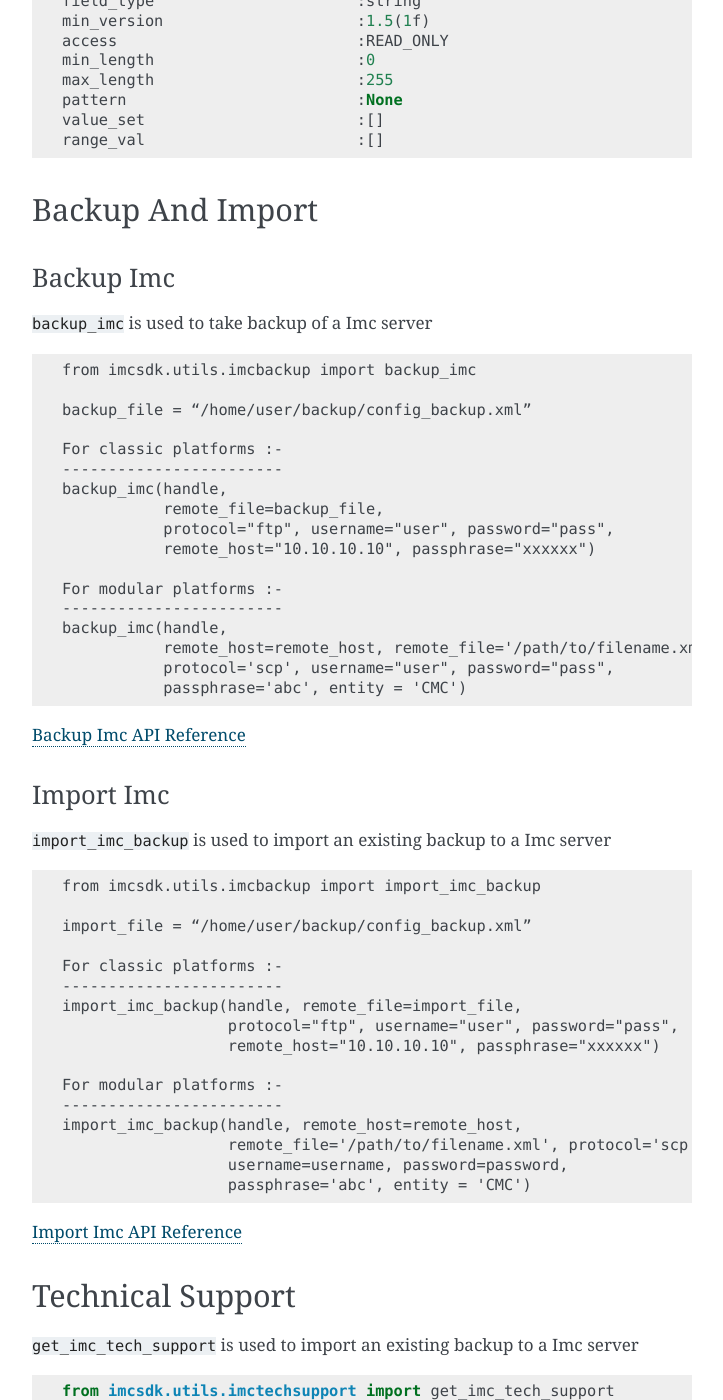
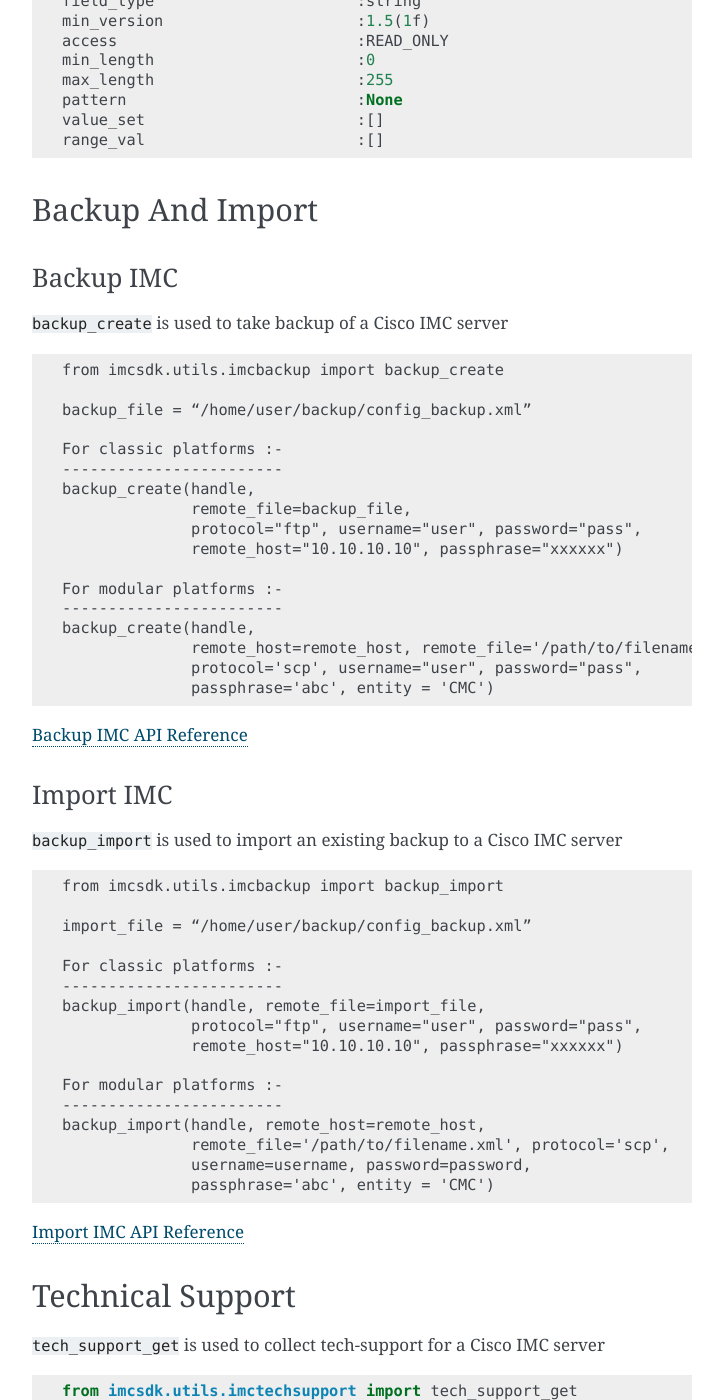
Before and after one commit to CiscoUcs/imcsdk, a Sphinx documentation site: the page built from docs/imcsdk_ug.rst, in a window 1280 px wide and 1400 px high, scrolled down 8596 px. Shown: the whole window, without its empty margins (388-1111 px from the left). Built offline with Sphinx 7.4.7, drawn with Linux system fonts in a browser that asks for light colours; pages that are not in the unit, such as notebooks, are missing from menus; some of the changed text lies outside the part shown.

Commit message:
renaming apis in utils directory
Signed-off-by: Swapnil Wagh <waghswapnil@gmail.com>

```diff
--- a/docs/imcsdk_ug.rst
+++ b/docs/imcsdk_ug.rst
@@ -33,8 +33,8 @@
 
 7.  `Backup And Import <#backup-and-import>`__
 
-    1. `Backup Imc <#backup-imc>`__
-    2. `Import Imc <#import-imc>`__
+    1. `Backup IMC <#backup-imc>`__
+    2. `Import IMC <#import-imc>`__
 
 8. `Technical Support <#technical-support>`__
 
@@ -398,7 +398,7 @@
    -  ``xml_attribute`` - the name of the property as expected by the
       server.
    -  ``field_type`` - type of the field
-   -  ``min_version`` - Imc server release in which the property was
+   -  ``min_version`` - IMC server release in which the property was
       first introduced
    -  ``access`` - defines if a property is
       interal/user-readable/user-writable
@@ -473,172 +473,172 @@
 Backup And Import
 -----------------
 
-Backup Imc
+Backup IMC
 ~~~~~~~~~~
 
-``backup_imc`` is used to take backup of a Imc server
+``backup_create`` is used to take backup of a Cisco IMC server
 
 
 ::
 
-    from imcsdk.utils.imcbackup import backup_imc
+    from imcsdk.utils.imcbackup import backup_create
 
     backup_file = “/home/user/backup/config_backup.xml”
 
     For classic platforms :-
     ------------------------
-    backup_imc(handle,
-               remote_file=backup_file,
-               protocol="ftp", username="user", password="pass",
-               remote_host="10.10.10.10", passphrase="xxxxxx")
+    backup_create(handle,
+                  remote_file=backup_file,
+                  protocol="ftp", username="user", password="pass",
+                  remote_host="10.10.10.10", passphrase="xxxxxx")
 
     For modular platforms :-
     ------------------------
-    backup_imc(handle,
-               remote_host=remote_host, remote_file='/path/to/filename.xml',
-               protocol='scp', username="user", password="pass",
-               passphrase='abc', entity = 'CMC')
+    backup_create(handle,
+                  remote_host=remote_host, remote_file='/path/to/filename.xml',
+                  protocol='scp', username="user", password="pass",
+                  passphrase='abc', entity = 'CMC')
 
 
-`Backup Imc API
-Reference <https://ciscoucs.github.io/imcsdk_docs/imcsdk.utils.html?highlight=backup_imc#imcsdk.utils.imcbackup.backup_imc>`__
+`Backup IMC API
+Reference <https://ciscoucs.github.io/imcsdk_docs/imcsdk.utils.html?highlight=backup_create#imcsdk.utils.imcbackup.backup_create>`__
 
-Import Imc
+Import IMC
 ~~~~~~~~~~
 
-``import_imc_backup`` is used to import an existing backup to a Imc server
+``backup_import`` is used to import an existing backup to a Cisco IMC server
 
 ::
 
-    from imcsdk.utils.imcbackup import import_imc_backup
+    from imcsdk.utils.imcbackup import backup_import
 
     import_file = “/home/user/backup/config_backup.xml”
 
     For classic platforms :-
     ------------------------
-    import_imc_backup(handle, remote_file=import_file,
-                      protocol="ftp", username="user", password="pass",
-                      remote_host="10.10.10.10", passphrase="xxxxxx")
+    backup_import(handle, remote_file=import_file,
+                  protocol="ftp", username="user", password="pass",
+                  remote_host="10.10.10.10", passphrase="xxxxxx")
 
     For modular platforms :-
     ------------------------
-    import_imc_backup(handle, remote_host=remote_host,
-                      remote_file='/path/to/filename.xml', protocol='scp',
-                      username=username, password=password,
-                      passphrase='abc', entity = 'CMC')
+    backup_import(handle, remote_host=remote_host,
+                  remote_file='/path/to/filename.xml', protocol='scp',
+                  username=username, password=password,
+                  passphrase='abc', entity = 'CMC')
 
 
-`Import Imc API
-Reference <https://ciscoucs.github.io/imcsdk_docs/imcsdk.utils.html?highlight=import_imc_backup#imcsdk.utils.imcbackup.import_imc_backup>`__
+`Import IMC API
+Reference <https://ciscoucs.github.io/imcsdk_docs/imcsdk.utils.html?highlight=backup_import#imcsdk.utils.imcbackup.backup_import>`__
 
 
 Technical Support
 -----------------
 
-``get_imc_tech_support`` is used to import an existing backup to a Imc server
+``tech_support_get`` is used to collect tech-support for a Cisco IMC server
 
 ::
 
-    from imcsdk.utils.imctechsupport import get_imc_tech_support
+    from imcsdk.utils.imctechsupport import tech_support_get
 
     For classic platforms :-
     ------------------------
-    get_imc_tech_support(handle=handle,
-                         remote_host=remote_host,
-                         remote_file='/path/to/filename.tar.gz',
-                         protocol='scp',
-                         username=username,
-                         password=password)
+    tech_support_get(handle=handle,
+                     remote_host=remote_host,
+                     remote_file='/path/to/filename.tar.gz',
+                     protocol='scp',
+                     username=username,
+                     password=password)
 
     For modular platforms :-
     ------------------------
-    get_imc_tech_support(handle=handle,
-                         remote_host=remote_host,
-                         remote_file='/path/to/filename.tar.gz',
-                         protocol='scp',
-                         username=username,
-                         password=password,
-                         component='all')
+    tech_support_get(handle=handle,
+                     remote_host=remote_host,
+                     remote_file='/path/to/filename.tar.gz',
+                     protocol='scp',
+                     username=username,
+                     password=password,
+                     component='all')
 
 
-`Tech-support Imc API
-Reference <https://ciscoucs.github.io/imcsdk_docs/imcsdk.utils.html?highlight=get_imc_tech_support#imcsdk.utils.imctechsupport.get_imc_tech_support>`__
+`Tech-support IMC API
+Reference <https://ciscoucs.github.io/imcsdk_docs/imcsdk.utils.html?highlight=tech_support_get#imcsdk.utils.imctechsupport.tech_support_get>`__
 
 
 Firmware Installation
 ---------------------
 
-``update_imc_firmware_huu`` is used to import an existing backup to a Imc server
+``firmware_huu_update`` is used to upgrade firmware of a Cisco IMC server
 
 ::
 
-    from imcsdk.utils.imcfirmwareinstall import update_imc_firmware_huu
+    from imcsdk.utils.imcfirmwareinstall import firmware_huu_update
 
     For classic platforms :-
     ------------------------
-    update_imc_firmware_huu(handle=handle,
-                            remote_ip=remote_ip,
-                            remote_share='/path/image_name.iso',
-                            share_type='nfs',
-                            username=username,
-                            password=password,
-                            update_component='all',
-                            stop_on_error='yes',
-                            verify_update='no',
-                            cimc_secure_boot='no')
+    firmware_huu_update(handle=handle,
+                        remote_ip=remote_ip,
+                        remote_share='/path/image_name.iso',
+                        share_type='nfs',
+                        username=username,
+                        password=password,
+                        update_component='all',
+                        stop_on_error='yes',
+                        verify_update='no',
+                        cimc_secure_boot='no')
 
     For modular platforms :-
     ------------------------
-    update_imc_firmware_huu(handle=handle,
-                            remote_ip=remote_ip,
-                            remote_share='/path/image_name.iso',
-                            share_type='nfs',
-                            username=username,
-                            password=password,
-                            update_component='all',
-                            stop_on_error='yes',
-                            verify_update='no',
-                            cimc_secure_boot='no',
-                            server_id=1)
+    firmware_huu_update(handle=handle,
+                        remote_ip=remote_ip,
+                        remote_share='/path/image_name.iso',
+                        share_type='nfs',
+                        username=username,
+                        password=password,
+                        update_component='all',
+                        stop_on_error='yes',
+                        verify_update='no',
+                        cimc_secure_boot='no',
+                        server_id=1)
 
-`Firmware Installation Imc API
-Reference <https://ciscoucs.github.io/imcsdk_docs/imcsdk.utils.html?highlight=update_imc_firmware_huu#imcsdk.utils.imcfirmwareinstall.update_imc_firmware_huu>`__
+`Firmware Installation IMC API
+Reference <https://ciscoucs.github.io/imcsdk_docs/imcsdk.utils.html?highlight=firmware_huu_update#imcsdk.utils.imcfirmwareinstall.firmware_huu_update>`__
 
 
 Inventory
 ---------
-The ``get_inventory`` API is used to fetch server inventory
+The ``inventory_get`` API is used to fetch server inventory
 
 ::
 
-    from imcsdk.apis.server.inventory import get_inventory
+    from imcsdk.apis.server.inventory import inventory_get
 
     # Fetch inventory for a single server
-    get_inventory(handle=handle)
+    inventory_get(handle=handle)
 
     # Fetch inventory for a multiple servers
-    get_inventory(handle=[handle1, handle2, handle3])
+    inventory_get(handle=[handle1, handle2, handle3])
 
     # Fetch inventory for a single server
-    get_inventory(handle=handle, component="all")
+    inventory_get(handle=handle, component="all")
 
     # Fetch disks inventory for a single server
-    get_inventory(handle=handle, component="disks")
+    inventory_get(handle=handle, component="disks")
 
     # Fetch cpu and disks inventory for a single server
-    get_inventory(handle=handle, component=["cpu", "disks"])
+    inventory_get(handle=handle, component=["cpu", "disks"])
 
     # Fetch cpu and disks inventory for a single server and
     # write it to a file in json format
-    get_inventory(handle=handle, component=["cpu", "disks"],
+    inventory_get(handle=handle, component=["cpu", "disks"],
                   file_format="json", file_name="inventory.json")
 
     # Fetch cpu and disks inventory for a single server and
     # write it to a file in csv format
-    get_inventory(handle=handle, component=["cpu", "disks"], file_format="csv",
+    inventory_get(handle=handle, component=["cpu", "disks"], file_format="csv",
                   file_name="inventory.csv")
 
     # Fetch cpu and disks inventory for a single server and
     # write it to a file in html format
-    get_inventory(handle=handle, component=["cpu", "disks"],
+    inventory_get(handle=handle, component=["cpu", "disks"],
     file_format="html", file_name="inventory.html")
```
Also changed, not shown: 5 other files.
